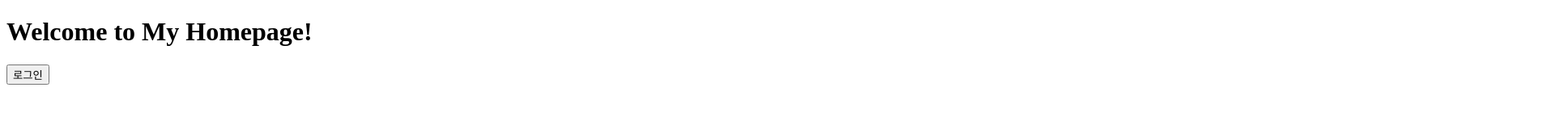
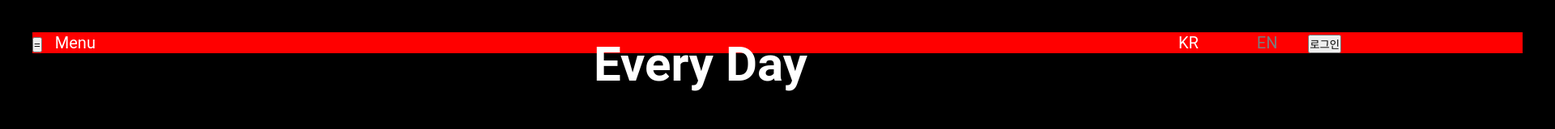
Before and after one commit to johy1219/finalproject_ott, a website: page view/index.html in a window 1280 px wide. Shown: the top 160 px of the page at 81% size, 1920 px wide, since content can reach past the window. Drawn offline with Linux system fonts and the light colour scheme.

Commit message:
first commit

```diff
--- a/view/index.html
+++ b/view/index.html
@@ -2,9 +2,138 @@
 <html lang="en">
     <head> <meta charset="UTF-8">
         <title>Test Web Site</title>
+        <link rel="preconnect" href="https://fonts.googleapis.com">
+        <link rel="preconnect" href="https://fonts.gstatic.com" crossorigin>
+        <link href="https://fonts.googleapis.com/css2?family=Noto+Sans+KR:wght@300;400;500;700&display=swap" rel="stylesheet">
+<!--        <link rel="stylesheet" type="text/css" href="style.css">-->
     </head>
     <body>
-<h1>Welcome to My Homepage!</h1>
+        <style>
+            *{
+                list-style: none;
+                text-decoration: none;
+                margin: 0px;
+                padding: 0px;
+            }
+            .intro_bg
+            {
+                width: 1920px;
+                height: 1080px;
+                padding: 40px 40px 0;
+                background-color: #000;
+            }
+
+            .menuList1
+            {
+                width: 33px;
+                height: 0;
+                border: solid 4px #fff;
+            }
+            .menuList2
+            {
+                width: 33px;
+                height: 0;
+                margin: 10px 0 0;
+                border: solid 4px #fff;
+            }
+            .menuList3
+            {
+                width: 33px;
+                height: 0;
+                margin: 10px 0 0;
+                border: solid 4px #fff;
+            }
+            .Menu {
+                width: 50px;
+                height: 26px;
+                margin: 6px 693px 0 12px;
+                font-family: Roboto;
+                font-size: 20px;
+                font-weight: normal;
+                font-stretch: normal;
+                font-style: normal;
+                line-height: 1.3;
+                letter-spacing: normal;
+                text-align: left;
+                color: #fff;
+            }
+            .KR {
+                width: 25px;
+                height: 26px;
+                margin: 6px 34px 0 640px;
+                font-family: Roboto;
+                font-size: 20px;
+                font-weight: normal;
+                font-stretch: normal;
+                font-style: normal;
+                line-height: 1.3;
+                letter-spacing: normal;
+                text-align: left;
+                color: #fff;
+            }
+            .EN {
+                width: 26px;
+                height: 26px;
+                margin: 6px 33.9px 0 34px;
+                font-family: Roboto;
+                font-size: 20px;
+                font-weight: normal;
+                font-stretch: normal;
+                font-style: normal;
+                line-height: 1.3;
+                letter-spacing: normal;
+                text-align: left;
+                color: #7b7b7b;
+            }
+
+            .login_icon {
+                width: 28px;
+                height: 26px;
+                margin: 3.6px 1.1px 2.4px 33.9px;
+                border: solid 2px #fff;
+            }
+
+            .header
+            {
+
+                width: 1840px;
+                background-color: red;
+            }
+            .nav
+            {
+
+            }
+
+            .Every-Day {
+                position: absolute;
+                width: 264px;
+                height: 79px;
+                margin: 0 640px 961px 693px;
+                font-family: Roboto;
+                font-size: 60px;
+                font-weight: bold;
+                font-stretch: normal;
+                font-style: normal;
+                line-height: 1.32;
+                letter-spacing: normal;
+                text-align: left;
+                color: #fff;
+            }
+
+        </style>
+        <div class="wrap">
+            <div class="intro_bg">
+                <div class="Every-Day">Every Day</div>
+                <div class="header">
+                    <ul class="nav">
+                        <button onclick="location.href='/loginPage'">=</button>
+                        <span class="Menu">Menu</span>
+                        <span class="KR">KR</span>
+                        <span class="EN">EN</span>
                         <button onclick="location.href='/loginPage'">로그인</button>
+                    </ul>
+                </div>
+            </div>
+        </div>
     </body>
 </html>
```
Also changed, not shown: view/style.css (added). Lines whose indentation alone changed are shown as unchanged.
